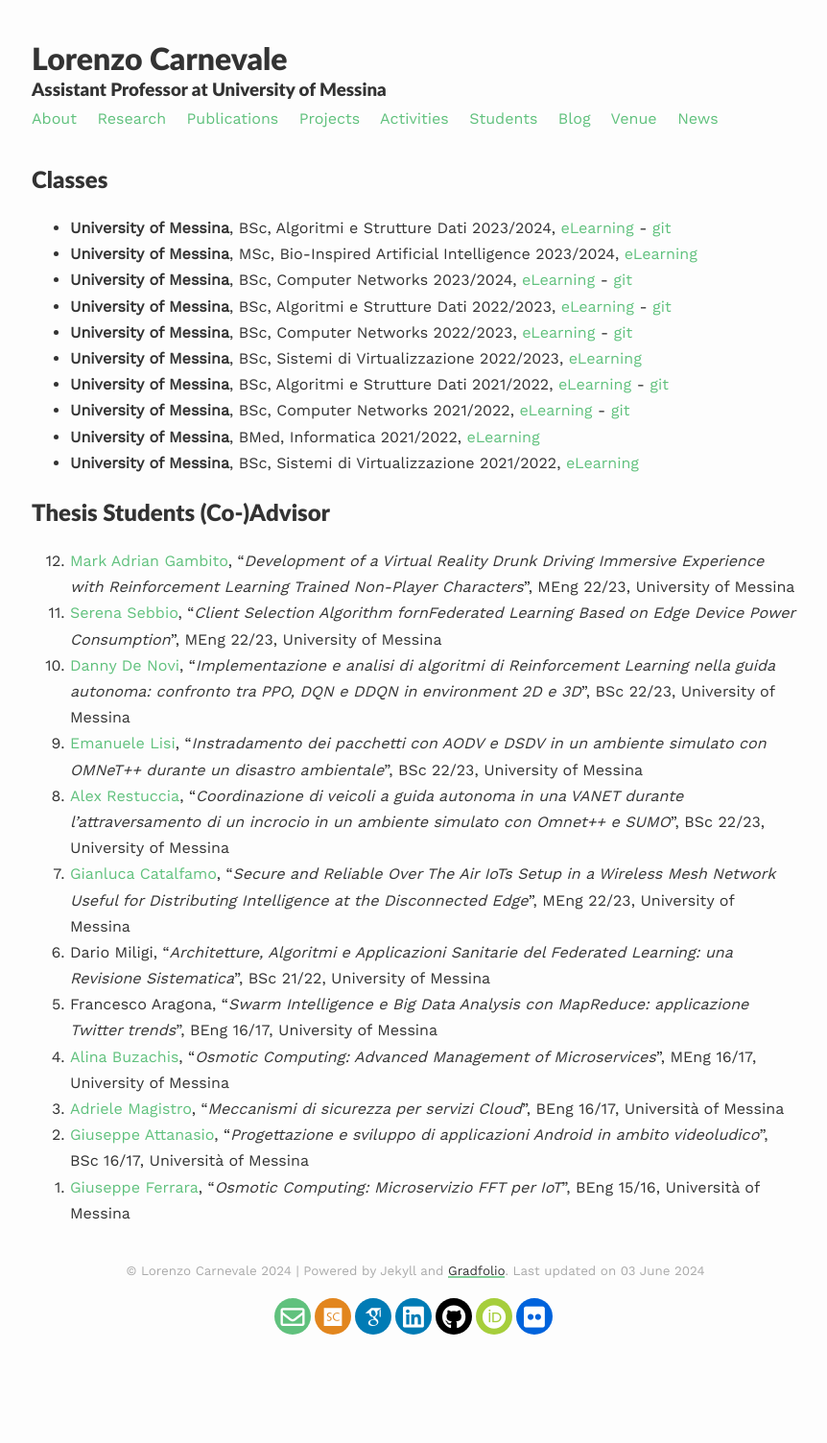
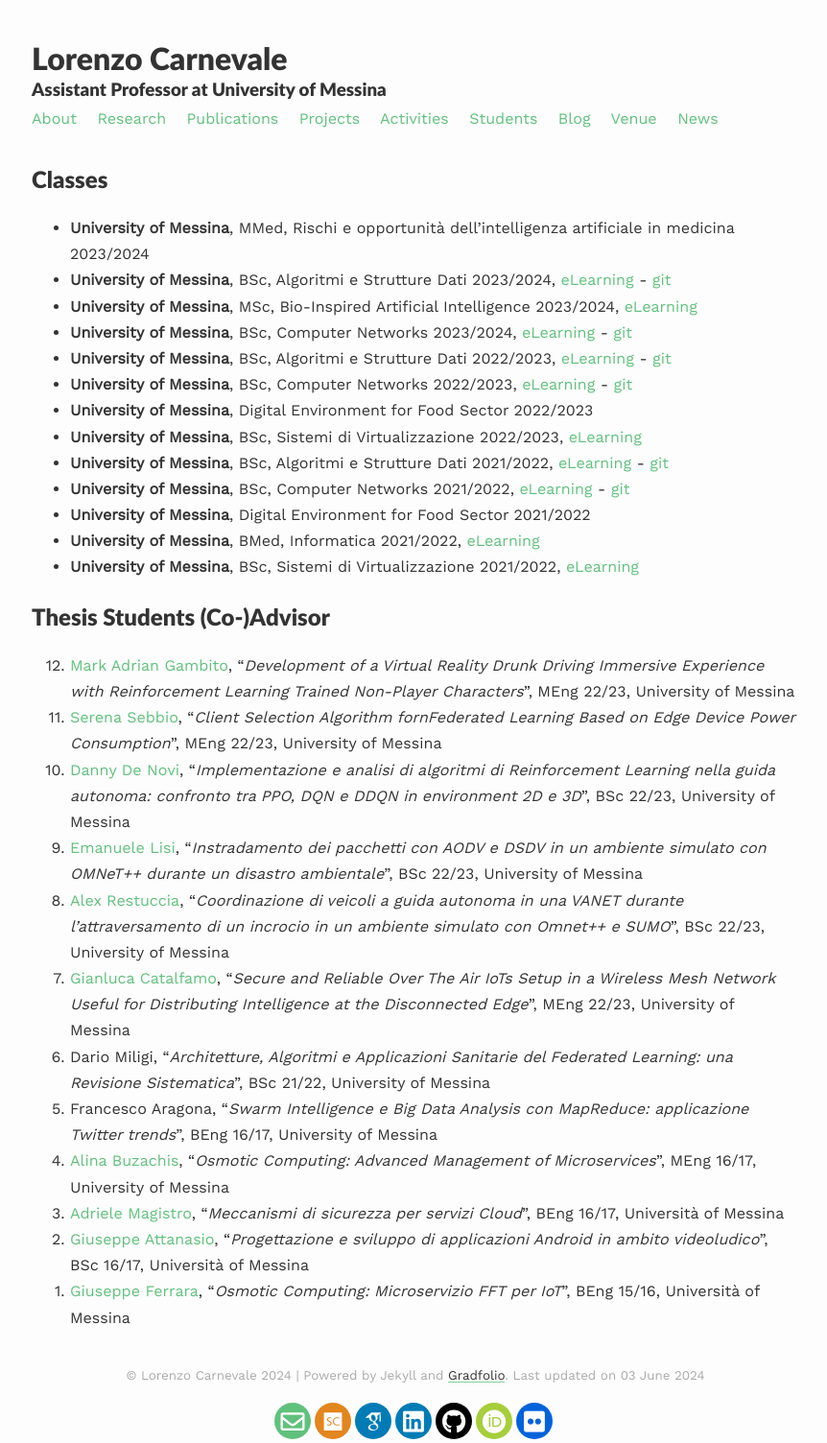
Before and after one commit to lcarnevale/lcarnevale.github.io, a Jekyll site: the page built from _pages/teaching.md, in a window 1280 px wide. Shown: the whole page at 96% size, without its empty margins (207-1069 px from the left). Built offline with Jekyll 4.4.1, drawn with Linux system fonts in a browser that asks for light colours; nearby versions of some CDN libraries; some web fonts are replaced; before the commit the page ends 1395 px from its top, so only the background shows below that.

Commit message:
update classes

```diff
--- a/_pages/teaching.md
+++ b/_pages/teaching.md
@@ -6,14 +6,17 @@ published: true
 ---
 
 ## Classes
+- **University of Messina**, MMed, Rischi e opportunità dell'intelligenza artificiale in medicina 2023/2024
 - **University of Messina**, BSc, Algoritmi e Strutture Dati 2023/2024, [eLearning](https://moodle2.unime.it/course/view.php?id=49273) - [git](https://github.com/lcarnevale/algorithms)
 - **University of Messina**, MSc, Bio-Inspired Artificial Intelligence 2023/2024, [eLearning](https://moodle2.unime.it/course/view.php?id=49272)
 - **University of Messina**, BSc, Computer Networks 2023/2024, [eLearning](https://moodle2.unime.it/course/view.php?id=48881) - [git](https://github.com/lcarnevale/computer-networks)
 - **University of Messina**, BSc, Algoritmi e Strutture Dati 2022/2023, [eLearning](https://moodle2.unime.it/course/view.php?id=48641) - [git](https://github.com/lcarnevale/algorithms)
 - **University of Messina**, BSc, Computer Networks 2022/2023, [eLearning](https://moodle2.unime.it/course/view.php?id=48404) - [git](https://github.com/lcarnevale/computer-networks)
+- **University of Messina**, Digital Environment for Food Sector 2022/2023
 - **University of Messina**, BSc, Sistemi di Virtualizzazione 2022/2023, [eLearning](https://moodle2.unime.it/course/view.php?id=48741)
 - **University of Messina**, BSc, Algoritmi e Strutture Dati 2021/2022, [eLearning](https://moodle2.unime.it/course/view.php?id=48154) - [git](https://github.com/lcarnevale/algorithms)
 - **University of Messina**, BSc, Computer Networks 2021/2022, [eLearning](https://moodle2.unime.it/course/view.php?id=48056) - [git](https://github.com/lcarnevale/computer-networks)
+- **University of Messina**, Digital Environment for Food Sector 2021/2022
 - **University of Messina**, BMed, Informatica 2021/2022, [eLearning](https://moodle2.unime.it/course/view.php?id=48069)
 - **University of Messina**, BSc, Sistemi di Virtualizzazione 2021/2022, [eLearning](https://moodle2.unime.it/course/view.php?id=48153)
 
```
